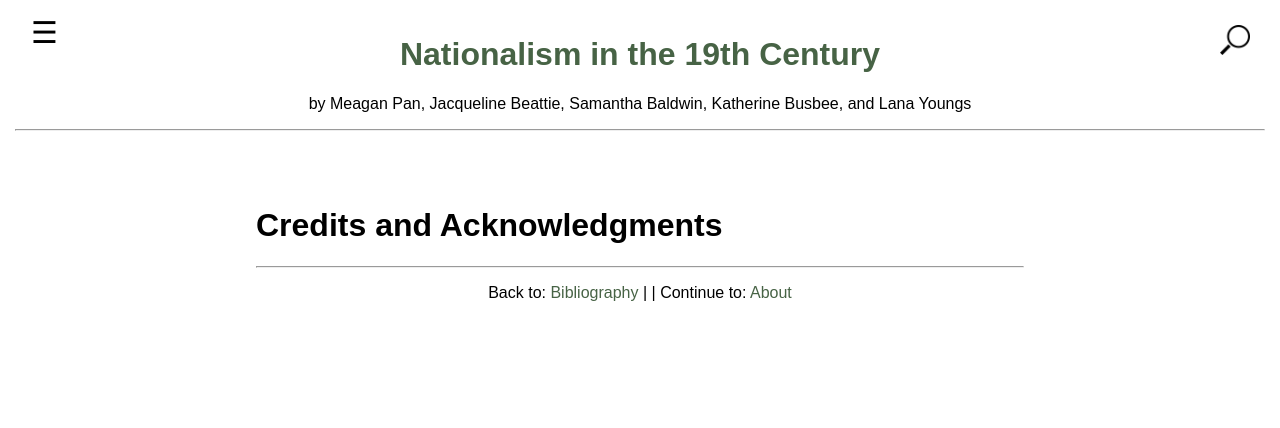
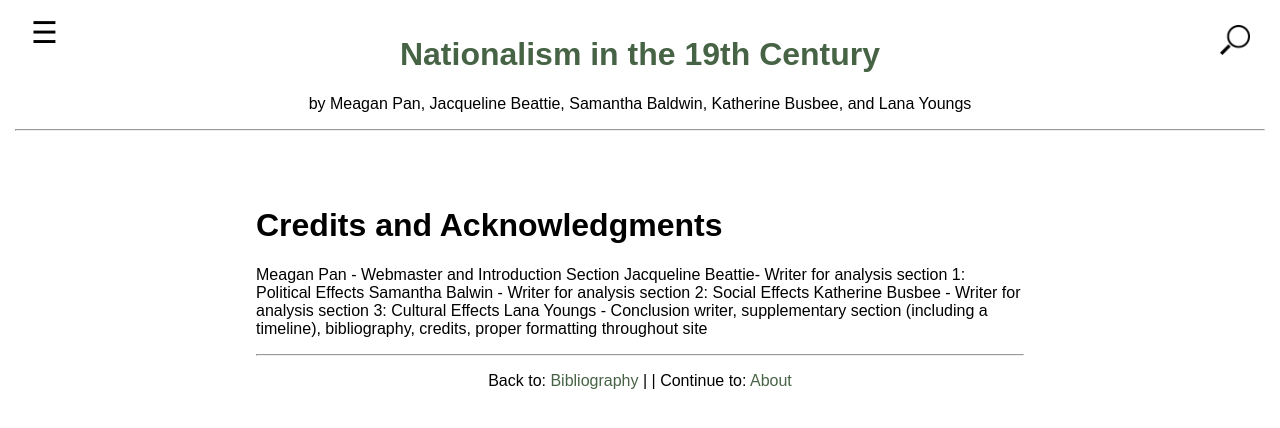
Before and after one commit to meagan10/PAN-MEAGAN-HIST-3205, a Jekyll site: the page built from 006_credits_acknowledgments.md, in a window 1280 px wide. Shown: the top 428 px of the page. Built offline with Jekyll 4.4.1, drawn with Linux system fonts in a browser that asks for light colours.

Commit message:
Update 006_credits_acknowledgments.md

```diff
--- a/006_credits_acknowledgments.md
+++ b/006_credits_acknowledgments.md
@@ -5,3 +5,9 @@ number: 6
 ---
 
 # Credits and Acknowledgments
+
+Meagan Pan - Webmaster and Introduction Section
+Jacqueline Beattie- Writer for analysis section 1: Political Effects
+Samantha Balwin - Writer for analysis section 2: Social Effects
+Katherine Busbee - Writer for analysis section 3: Cultural Effects
+Lana Youngs - Conclusion writer, supplementary section (including a timeline), bibliography, credits, proper formatting throughout site
```
